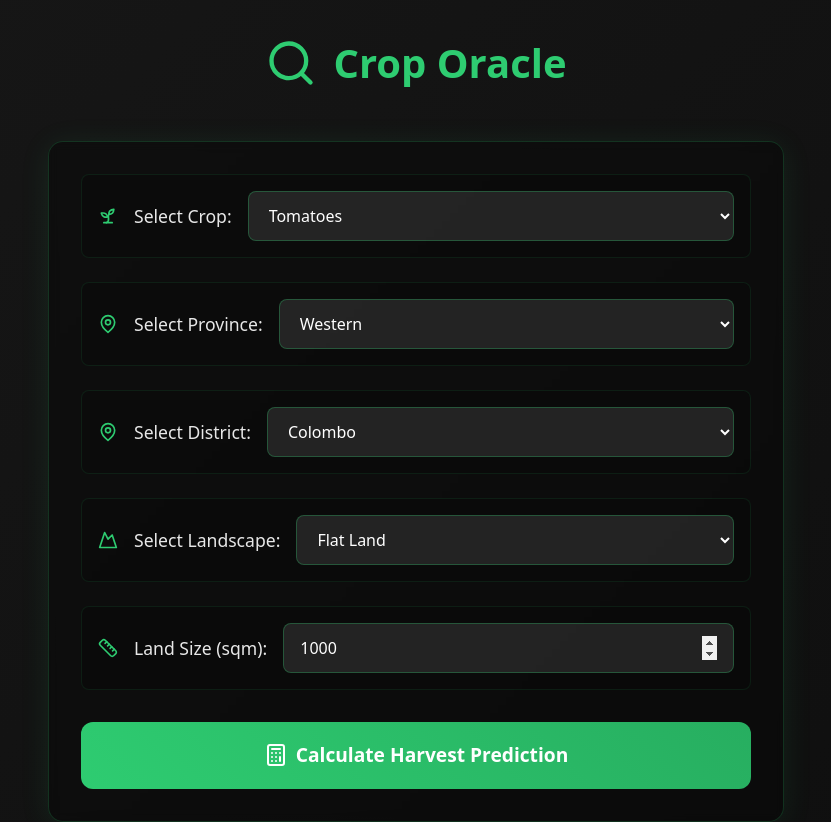
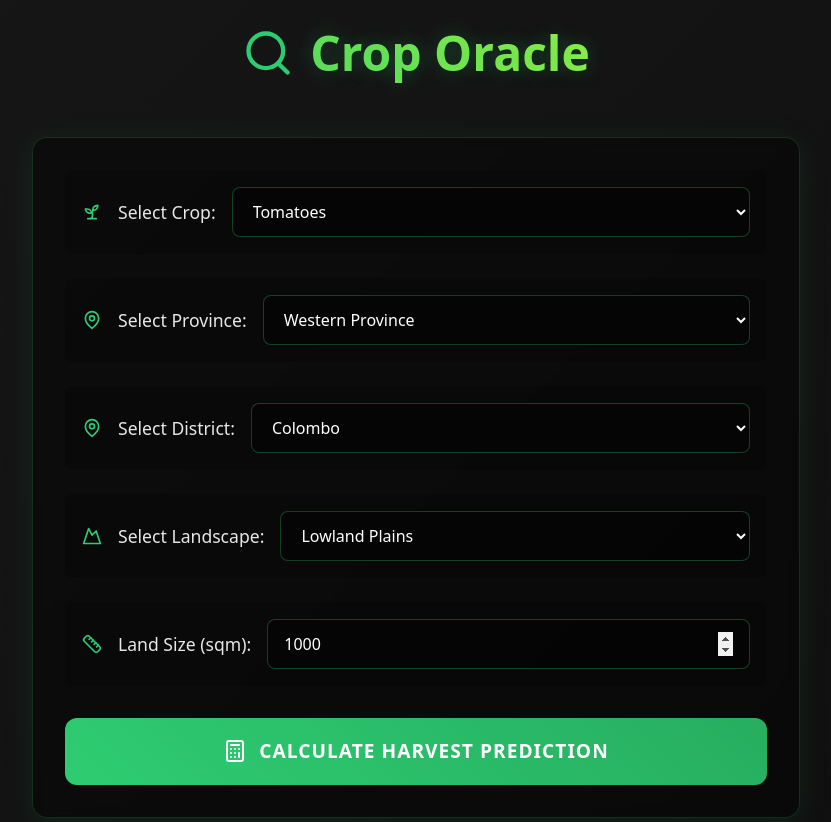
Before and after one commit to Daniel-Peiris/Final-Year-Project, a React (Vite) app in the folder FYP/Frontend/: page / in a window 1280 px wide. Shown: the part 920-1742 px from the top of the page, without its empty margins (224-1055 px from the left). Built offline with nearby package versions, Linux system fonts and the light colour scheme.

Commit message:
Front end Updates

```diff
--- a/FYP/Frontend/src/components/CropOracle.tsx
+++ b/FYP/Frontend/src/components/CropOracle.tsx
@@ -1,39 +1,76 @@
 import React, { useState, useEffect, FormEvent } from 'react';
 import styled from '@emotion/styled';
 import { motion, AnimatePresence } from 'framer-motion';
-import { Sprout, MapPin, Mountain, Ruler, Calculator, Leaf, Search } from 'lucide-react';
+import { Sprout, MapPin, Mountain, Ruler, Calculator, Leaf, Loader2, Search } from 'lucide-react';
 
 const Container = styled.div`
-  padding: 2rem;
+  padding: 1rem;
   text-align: center;
   max-width: 800px;
   margin: 0 auto;
+
+  @media (max-width: 768px) {
+    padding: 0.75rem;
+  }
 `;
 
 const SectionTitle = styled(motion.h2)`
-  color: #2ecc71;
-  font-size: 2.5rem;
+  font-size: 3rem;
   margin-bottom: 3rem;
   text-align: center;
-  font-weight: 700;
+  font-weight: 800;
   display: flex;
   align-items: center;
   justify-content: center;
   gap: 1rem;
+  text-shadow: 0 0 20px rgba(46, 204, 113, 0.3);
+  background: linear-gradient(45deg, #2ecc71, #b8ff30);
+  -webkit-background-clip: text;
+  -webkit-text-fill-color: transparent;
 
   svg {
     color: #2ecc71;
+  }
+
+  @media (max-width: 768px) {
+    font-size: 2rem;
+    margin-bottom: 2rem;
+    gap: 0.75rem;
+
+    svg {
+      width: 36px;
+      height: 36px;
+    }
+  }
+
+  @media (max-width: 480px) {
+    font-size: 1.75rem;
+    margin-bottom: 1.5rem;
+    gap: 0.5rem;
+
+    svg {
+      width: 28px;
+      height: 28px;
+    }
   }
 `;
 
 const Form = styled(motion.form)`
   width: 100%;
-  background: rgba(0, 0, 0, 0.3);
+  background: rgba(0, 0, 0, 0.4);
   padding: 2rem;
   border-radius: 15px;
   border: 1px solid rgba(46, 204, 113, 0.2);
   box-shadow: 0 4px 30px rgba(46, 204, 113, 0.1);
   backdrop-filter: blur(5px);
+
+  @media (max-width: 768px) {
+    padding: 1.25rem;
+  }
+
+  @media (max-width: 480px) {
+    padding: 1rem;
+  }
 `;
 
 const FormGroup = styled(motion.div)`
@@ -43,13 +80,26 @@ const FormGroup = styled(motion.div)`
   background: rgba(0, 0, 0, 0.2);
   padding: 1rem;
   border-radius: 8px;
-  border: 1px solid rgba(46, 204, 113, 0.1);
+  border: 1px solid rgba(46, 204, 112, 0);
   transition: all 0.3s ease;
 
   &:hover {
     border-color: rgba(46, 204, 113, 0.3);
-    box-shadow: 0 0 15px rgba(46, 204, 113, 0.1);
+    box-shadow: 0 0 15px rgba(46, 204, 112, 0.37);
     transform: translateY(-2px);
+  }
+
+  @media (max-width: 768px) {
+    flex-direction: column;
+    align-items: flex-start;
+    gap: 0.75rem;
+    padding: 0.875rem;
+    margin-bottom: 1rem;
+  }
+
+  @media (max-width: 480px) {
+    padding: 0.75rem;
+    gap: 0.5rem;
   }
 `;
 
@@ -63,6 +113,17 @@ const Label = styled.label`
 
   svg {
     color: #2ecc71;
+    min-width: 20px;
+  }
+
+  @media (max-width: 768px) {
+    font-size: 1rem;
+    gap: 0.75rem;
+  }
+
+  @media (max-width: 480px) {
+    font-size: 0.875rem;
+    gap: 0.5rem;
   }
 `;
 
@@ -70,12 +131,13 @@ const Select = styled.select`
   flex: 1;
   padding: 0.75rem 1rem;
   font-size: 1rem;
-  background: rgba(255, 255, 255, 0.1);
+  background: rgba(0, 0, 0, 0.4);
   border: 1px solid rgba(46, 204, 113, 0.3);
   border-radius: 8px;
   color: white;
   cursor: pointer;
   transition: all 0.3s ease;
+  width: 100%;
 
   &:focus {
     outline: none;
@@ -86,6 +148,17 @@ const Select = styled.select`
   option {
     background: #1a1a1a;
     color: white;
+    padding: 0.5rem;
+  }
+
+  @media (max-width: 768px) {
+    padding: 0.625rem 0.875rem;
+    font-size: 0.95rem;
+  }
+
+  @media (max-width: 480px) {
+    padding: 0.5rem 0.75rem;
+    font-size: 0.875rem;
   }
 `;
 
@@ -93,11 +166,12 @@ const Input = styled.input`
   flex: 1;
   padding: 0.75rem 1rem;
   font-size: 1rem;
-  background: rgba(255, 255, 255, 0.1);
+  background: rgba(0, 0, 0, 0.4);
   border: 1px solid rgba(46, 204, 113, 0.3);
   border-radius: 8px;
   color: white;
   transition: all 0.3s ease;
+  width: 100%;
 
   &:focus {
     outline: none;
@@ -108,6 +182,16 @@ const Input = styled.input`
   &::-webkit-inner-spin-button,
   &::-webkit-outer-spin-button {
     opacity: 1;
+  }
+
+  @media (max-width: 768px) {
+    padding: 0.625rem 0.875rem;
+    font-size: 0.95rem;
+  }
+
+  @media (max-width: 480px) {
+    padding: 0.5rem 0.75rem;
+    font-size: 0.875rem;
   }
 `;
 
@@ -126,7 +210,9 @@ const Button = styled(motion.button)`
   display: flex;
   align-items: center;
   justify-content: center;
-  gap: 0.5rem;
+  gap: 0.75rem;
+  text-transform: uppercase;
+  letter-spacing: 1px;
   position: relative;
   overflow: hidden;
 
@@ -148,6 +234,31 @@ const Button = styled(motion.button)`
 
   &:hover::before {
     left: 100%;
+  }
+
+  &:disabled {
+    opacity: 0.7;
+    cursor: not-allowed;
+  }
+
+  @media (max-width: 768px) {
+    padding: 1rem;
+    font-size: 1rem;
+    margin-top: 1.5rem;
+    gap: 0.625rem;
+  }
+
+  @media (max-width: 480px) {
+    padding: 0.875rem;
+    font-size: 0.875rem;
+    margin-top: 1.25rem;
+    gap: 0.5rem;
+    letter-spacing: 0.5px;
+
+    svg {
+      width: 18px;
+      height: 18px;
+    }
   }
 `;
 
@@ -180,11 +291,59 @@ const Result = styled(motion.div)`
     color: rgba(255, 255, 255, 0.7);
     margin-left: 0.5rem;
   }
+
+  @media (max-width: 768px) {
+    padding: 1.5rem;
+    margin-top: 1.5rem;
+
+    h3 {
+      font-size: 1.5rem;
+    }
+
+    p {
+      font-size: 2.25rem;
+    }
+
+    .unit {
+      font-size: 1.25rem;
+    }
+  }
+
+  @media (max-width: 480px) {
+    padding: 1.25rem;
+    margin-top: 1.25rem;
+
+    h3 {
+      font-size: 1.25rem;
+    }
+
+    p {
+      font-size: 1.75rem;
+    }
+
+    .unit {
+      font-size: 1rem;
+    }
+  }
 `;
 
 const LeafDecoration = styled(motion.div)`
   position: absolute;
   color: rgba(46, 204, 113, 0.2);
+
+  @media (max-width: 768px) {
+    svg {
+      width: 20px;
+      height: 20px;
+    }
+  }
+
+  @media (max-width: 480px) {
+    svg {
+      width: 16px;
+      height: 16px;
+    }
+  }
 `;
 
 const formAnimation = {
@@ -209,49 +368,96 @@ const CropOracle: React.FC = () => {
     "Tomatoes",
     "Chili",
     "Cabbage",
-    "Bitter Gourd",
-    "Long Beans",
+    "Bitter_Gourd",
+    "Long_Beans",
     "Pumpkin",
     "Eggplant",
     "Cucumber",
     "Drumstick",
   ];
-  const provinces: string[] = ["Western", "Central", "Southern", "Northern", "Eastern"];
+
+  const provinces = [
+    "Western Province",
+    "Central Province",
+    "Southern Province",
+    "Northern Province",
+    "Eastern Province",
+    "North Western Province",
+    "North Central Province",
+    "Uva Province",
+    "Sabaragamuwa Province"
+  ];
+
+  // eslint-disable-next-line react-hooks/exhaustive-deps
   const districtsByProvince: { [key: string]: string[] } = {
-    "Western": ["Colombo", "Gampaha", "Kalutara"],
-    "Central": ["Kandy", "Matale", "Nuwara Eliya"],
-    "Southern": ["Galle", "Matara", "Hambantota"],
-    "Northern": ["Jaffna", "Kilinochchi", "Mullaitivu"],
-    "Eastern": ["Trincomalee", "Batticaloa", "Ampara"]
+    "Western Province": ["Colombo", "Gampaha", "Kalutara"],
+    "Central Province": ["Kandy", "Matale", "Nuwara Eliya"],
+    "Southern Province": ["Galle", "Matara", "Hambantota"],
+    "Northern Province": ["Jaffna", "Kilinochchi", "Mannar", "Mullaitivu", "Vavuniya"],
+    "Eastern Province": ["Trincomalee", "Batticaloa", "Ampara"],
+    "North Western Province": ["Kurunegala", "Puttalam"],
+    "North Central Province": ["Anuradhapura", "Polonnaruwa"],
+    "Uva Province": ["Badulla", "Monaragala"],
+    "Sabaragamuwa Province": ["Ratnapura", "Kegalle"]
   };
-  const landscapes: string[] = ["Flat Land", "Hillside", "Valley", "Coastal"];
+
+  const landscapes = [
+    "Lowland Plains",
+    "Mid-country",
+    "Up-country",
+    "Coastal Area",
+    "Dry Zone",
+    "Wet Zone",
+    "Intermediate Zone",
+    "Mountain Slopes",
+    "Valley"
+  ];
 
   const [selectedCrop, setSelectedCrop] = useState<string>(crops[0]);
   const [selectedProvince, setSelectedProvince] = useState<string>(provinces[0]);
-  const [districts, setDistricts] = useState<string[]>(districtsByProvince[provinces[0]]);
   const [selectedDistrict, setSelectedDistrict] = useState<string>(districtsByProvince[provinces[0]][0]);
   const [selectedLandscape, setSelectedLandscape] = useState<string>(landscapes[0]);
   const [size, setSize] = useState<number>(1000);
   const [prediction, setPrediction] = useState<number | null>(null);
   const [isCalculating, setIsCalculating] = useState(false);
+  const [error, setError] = useState<string | null>(null);
 
   useEffect(() => {
-    const newDistricts = districtsByProvince[selectedProvince];
-    setDistricts(newDistricts);
-    setSelectedDistrict(newDistricts[0]);
-  }, [selectedProvince]);
+    setSelectedDistrict(districtsByProvince[selectedProvince][0]);
+  }, [districtsByProvince, selectedProvince]);
 
   const handleSubmit = async (e: FormEvent) => {
     e.preventDefault();
     setIsCalculating(true);
-    setPrediction(null);
+    setError(null);
 
-    // Simulate API call
-    await new Promise(resolve => setTimeout(resolve, 1500));
+    const payload = {
+      crop: selectedCrop,
+      province: selectedProvince,
+      district: selectedDistrict,
+      landscape: selectedLandscape,
+      size_sqm: size,
+    };
 
-    const simulatedPrediction = Math.round(size * (Math.random() * 0.5 + 0.5));
-    setPrediction(simulatedPrediction);
-    setIsCalculating(false);
+    try {
+      const response = await fetch("http://localhost:5000/predict", {
+        method: "POST",
+        headers: { "Content-Type": "application/json" },
+        body: JSON.stringify(payload),
+      });
+
+      if (!response.ok) {
+        throw new Error('Prediction failed');
+      }
+
+      const data = await response.json();
+      setPrediction(data.prediction);
+    } catch (error) {
+      console.error("Error:", error);
+      setError("Failed to get prediction. Please try again.");
+    } finally {
+      setIsCalculating(false);
+    }
   };
 
   return (
@@ -263,7 +469,6 @@ const CropOracle: React.FC = () => {
       >
         <Search size={52} />
         Crop Oracle
-
       </SectionTitle>
 
       <Form
@@ -278,7 +483,7 @@ const CropOracle: React.FC = () => {
             Select Crop:
             <Select value={selectedCrop} onChange={(e) => setSelectedCrop(e.target.value)}>
               {crops.map((crop) => (
-                <option key={crop} value={crop}>{crop}</option>
+                <option key={crop} value={crop}>{crop.replace('_', ' ')}</option>
               ))}
             </Select>
           </Label>
@@ -288,7 +493,10 @@ const CropOracle: React.FC = () => {
           <Label>
             <MapPin size={20} />
             Select Province:
-            <Select value={selectedProvince} onChange={(e) => setSelectedProvince(e.target.value)}>
+            <Select
+              value={selectedProvince}
+              onChange={(e) => setSelectedProvince(e.target.value)}
+            >
               {provinces.map((province) => (
                 <option key={province} value={province}>{province}</option>
               ))}
@@ -300,8 +508,11 @@ const CropOracle: React.FC = () => {
           <Label>
             <MapPin size={20} />
             Select District:
-            <Select value={selectedDistrict} onChange={(e) => setSelectedDistrict(e.target.value)}>
-              {districts.map((district) => (
+            <Select
+              value={selectedDistrict}
+              onChange={(e) => setSelectedDistrict(e.target.value)}
+            >
+              {districtsByProvince[selectedProvince].map((district) => (
                 <option key={district} value={district}>{district}</option>
               ))}
             </Select>
@@ -312,7 +523,10 @@ const CropOracle: React.FC = () => {
           <Label>
             <Mountain size={20} />
             Select Landscape:
-            <Select value={selectedLandscape} onChange={(e) => setSelectedLandscape(e.target.value)}>
+            <Select
+              value={selectedLandscape}
+              onChange={(e) => setSelectedLandscape(e.target.value)}
+            >
               {landscapes.map((landscape) => (
                 <option key={landscape} value={landscape}>{landscape}</option>
               ))}
@@ -340,13 +554,22 @@ const CropOracle: React.FC = () => {
           whileTap={{ scale: 0.98 }}
           disabled={isCalculating}
         >
-          <Calculator size={24} />
-          {isCalculating ? 'Calculating...' : 'Calculate Harvest Prediction'}
+          {isCalculating ? (
+            <>
+              <Loader2 className="animate-spin" size={24} />
+              Calculating...
+            </>
+          ) : (
+            <>
+              <Calculator size={24} />
+              Calculate Harvest Prediction
+            </>
+          )}
         </Button>
       </Form>
 
       <AnimatePresence mode="wait">
-        {prediction !== null && (
+        {prediction !== null && !error && (
           <Result
             initial={{ opacity: 0, y: 20, scale: 0.9 }}
             animate={{ opacity: 1, y: 0, scale: 1 }}
```
Also changed, not shown: FYP/Frontend/vite.config.ts (+36 -5 lines).
